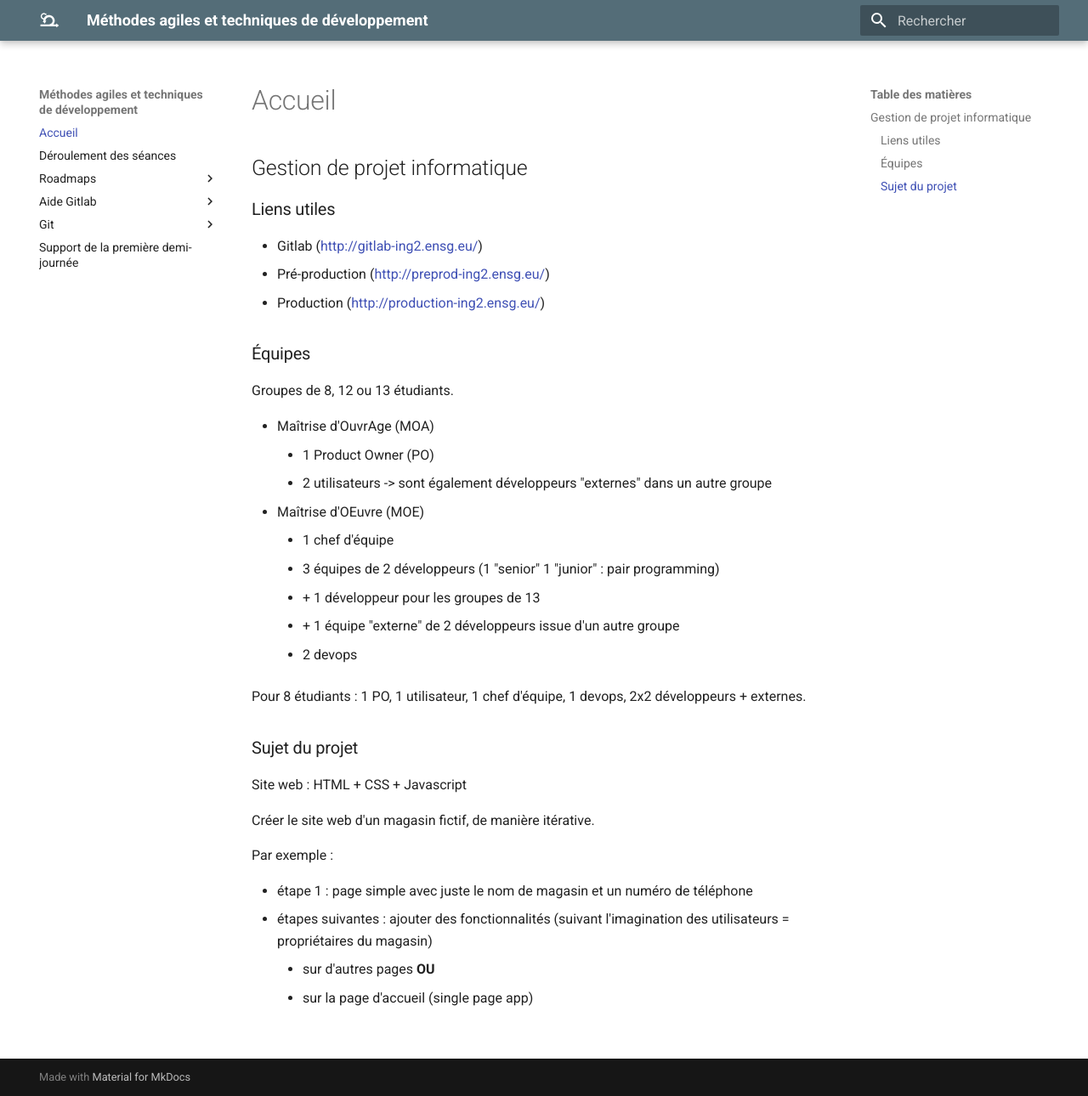
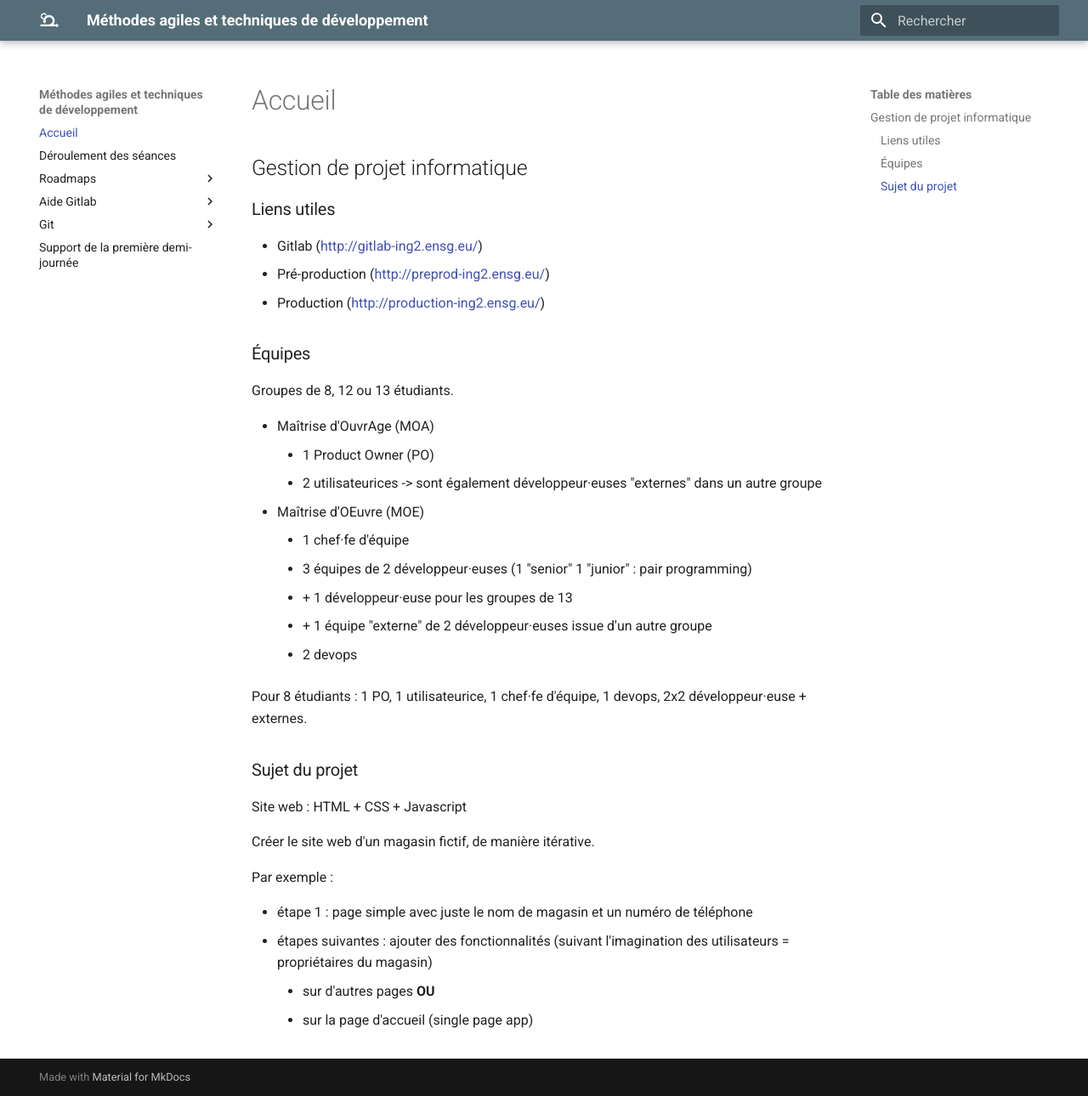
Before and after one commit to azarz/Methodes-agiles-et-techniques-de-developpement-ing2-m1, an MkDocs documentation site: the page built from docs/index.md, in a window 1280 px wide and 1290 px high. Shown: the whole window at 85% size. Built offline with MkDocs 1.6.1 and Material for MkDocs 9.7.7, drawn with Linux system fonts in a browser that asks for light colours.

Commit message:
Update index.md

```diff
--- a/docs/index.md
+++ b/docs/index.md
@@ -10,15 +10,15 @@ Groupes de 8, 12 ou 13 étudiants.
 
 * Maîtrise d'OuvrAge (MOA)
     * 1 Product Owner (PO)
-    * 2 utilisateurs -> sont également développeurs "externes" dans un autre groupe
+    * 2 utilisateurices -> sont également développeur·euses "externes" dans un autre groupe
 * Maîtrise d'OEuvre (MOE)
-    * 1 chef d'équipe
-    * 3 équipes de 2 développeurs (1 "senior" 1 "junior" : pair programming)
-     + \+ 1 développeur pour les groupes de 13
-     + \+ 1 équipe "externe" de 2 développeurs issue d'un autre groupe
+    * 1 chef·fe d'équipe
+    * 3 équipes de 2 développeur·euses (1 "senior" 1 "junior" : pair programming)
+     + \+ 1 développeur·euse pour les groupes de 13
+     + \+ 1 équipe "externe" de 2 développeur·euses issue d'un autre groupe
     * 2 devops
 
-Pour 8 étudiants : 1 PO, 1 utilisateur, 1 chef d'équipe, 1 devops, 2x2 développeurs + externes.
+Pour 8 étudiants : 1 PO, 1 utilisateurice, 1 chef·fe d'équipe, 1 devops, 2x2 développeur·euse + externes.
 
 ## Sujet du projet
 
```
